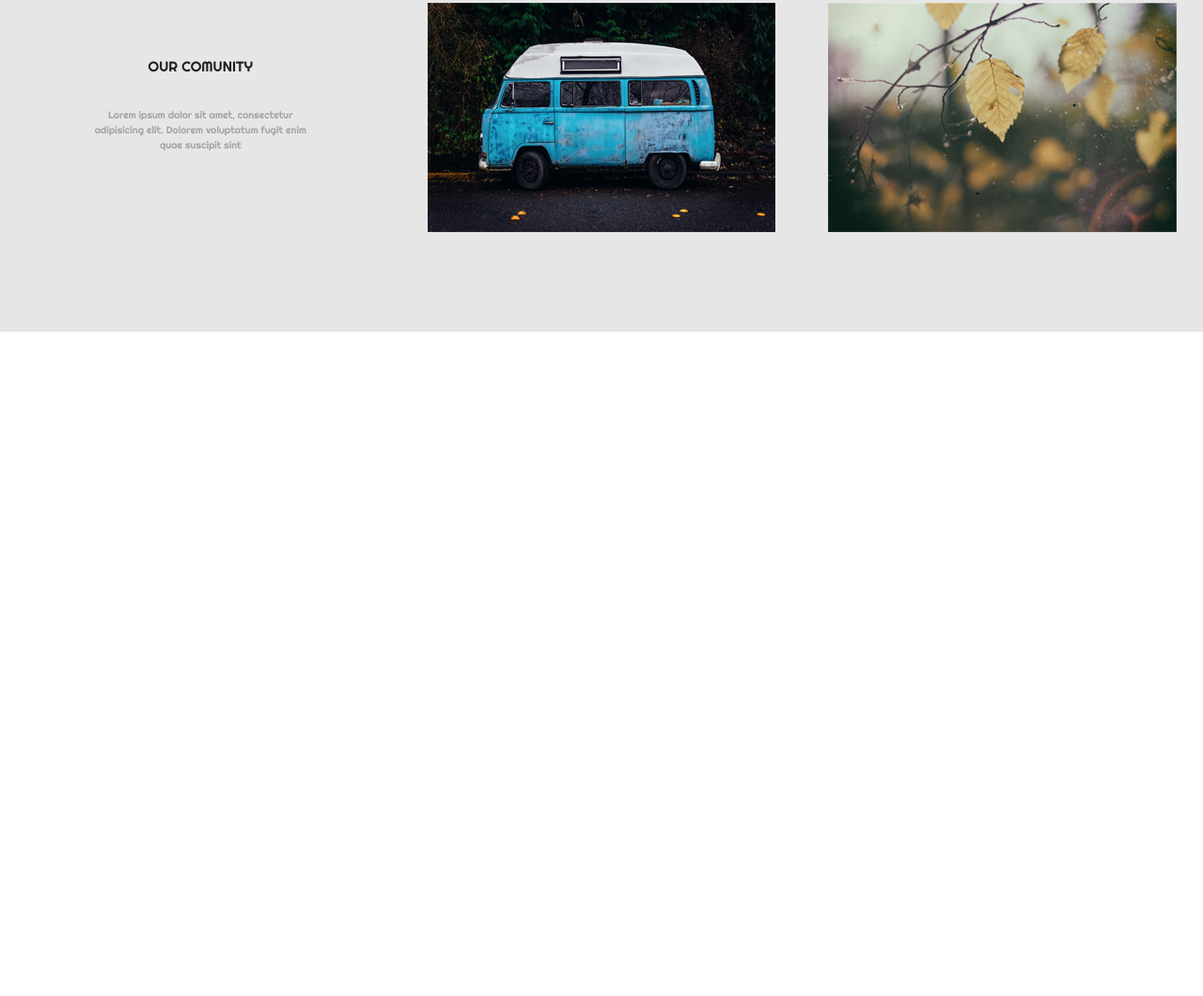
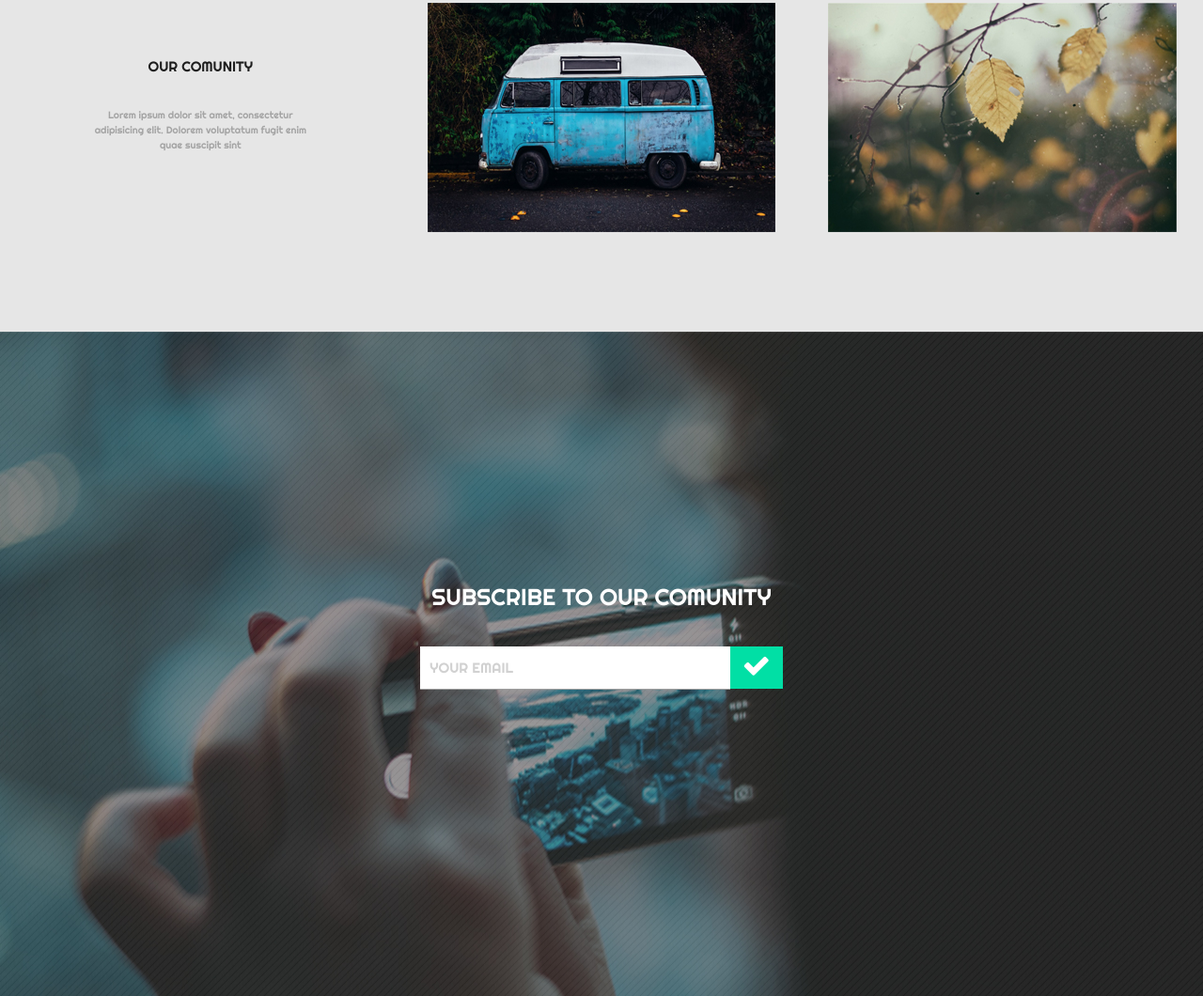
Before and after one commit to genarvaez/photolab, a website: page index.html in a window 1280 px wide. Shown: the part 1558-2618 px from the top of the page at 94% size. Before the commit the page ends 1911 px from the top, so only its background shows below. Drawn offline with Linux system fonts and the light colour scheme.

Commit message:
quinta seccion lista

```diff
--- a/assets/sass/_base.scss
+++ b/assets/sass/_base.scss
@@ -79,3 +79,27 @@ nav{
 		}
 	}
 }
+
+.section_five{
+	background: url('../imagen/bg2.jpg');
+	background-size: cover;
+	background-repeat: no-repeat;
+	padding: 20%;
+	color: white;
+	.content_section-five{
+		.form{
+			display:flex;
+			padding: 30px 180px;
+			input[type=text]:not(.browser-default){
+				background-color: white;
+				padding: 0 10px;
+			}
+			i{
+				background-color: #01DFA5;
+				width: 70px;
+				height: 45px;
+				padding-top: 5px;
+			}
+		}
+	}
+}
--- a/index.html
+++ b/index.html
@@ -3,6 +3,7 @@
 <head>
 	<meta charset="UTF-8">
 	<title>PHOTOLAB</title>
+	<link rel="stylesheet" href="https://cdnjs.cloudflare.com/ajax/libs/font-awesome/4.7.0/css/font-awesome.min.css">
 	<link href="https://fonts.googleapis.com/css?family=Righteous" rel="stylesheet">
 	<link href="https://fonts.googleapis.com/icon?family=Material+Icons" rel="stylesheet">
 	<link rel="stylesheet" href="dist/css/style.min.css">
@@ -66,6 +67,17 @@
 			</div>
 		</div>
 	</section>
+	<section class="section_five">
+		<div class="row">
+			<div class="col s12 m12 l12 content_section-five center">
+				<h5>SUBSCRIBE TO OUR COMUNITY</h5>
+				<div class="form">
+					<input type="text" placeholder="YOUR EMAIL">
+					<i class="fa fa-check fa-2x aria-hidden="true"></i>
+				</div>
+			</div>
+		</div>
+	</section>
 	<script src="dist/js/script.js"></script>
 </body>
 </html>
```
Also changed, not shown: dist/css/style.min.css.
